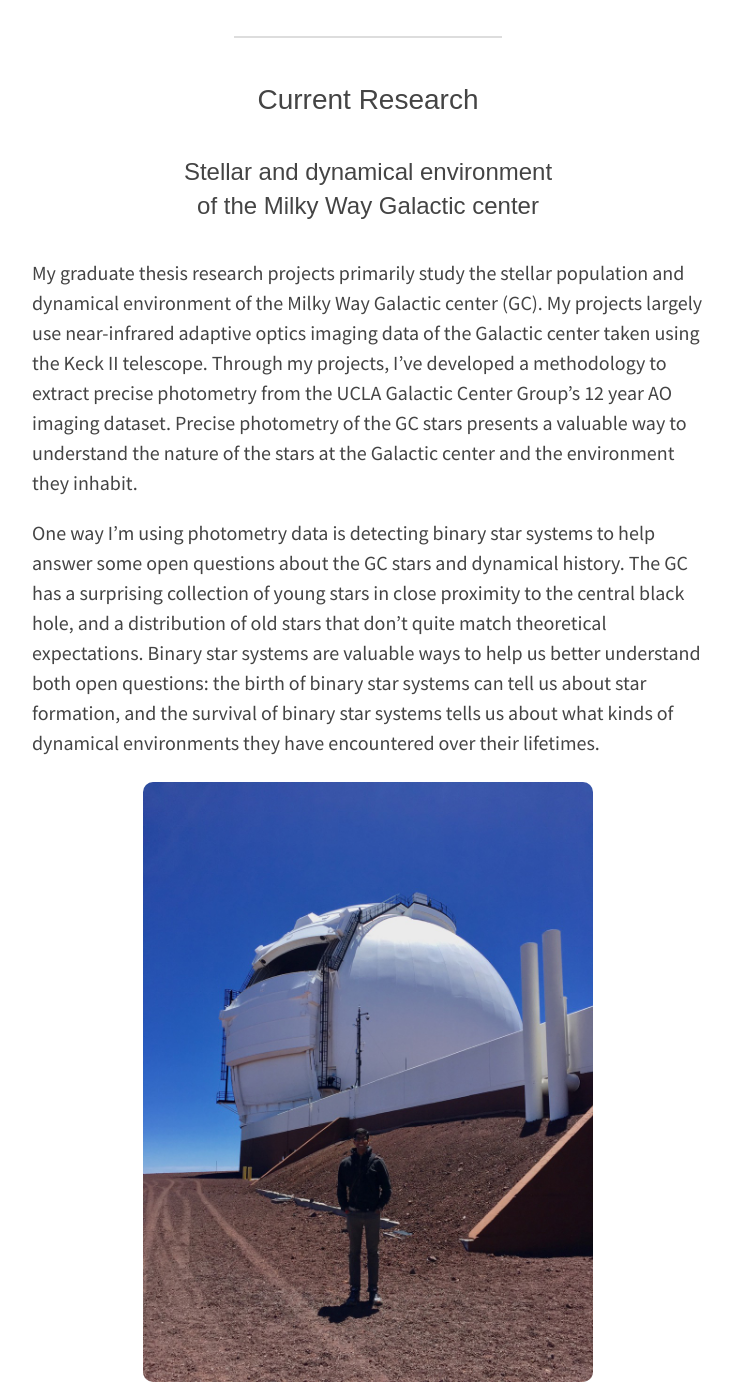
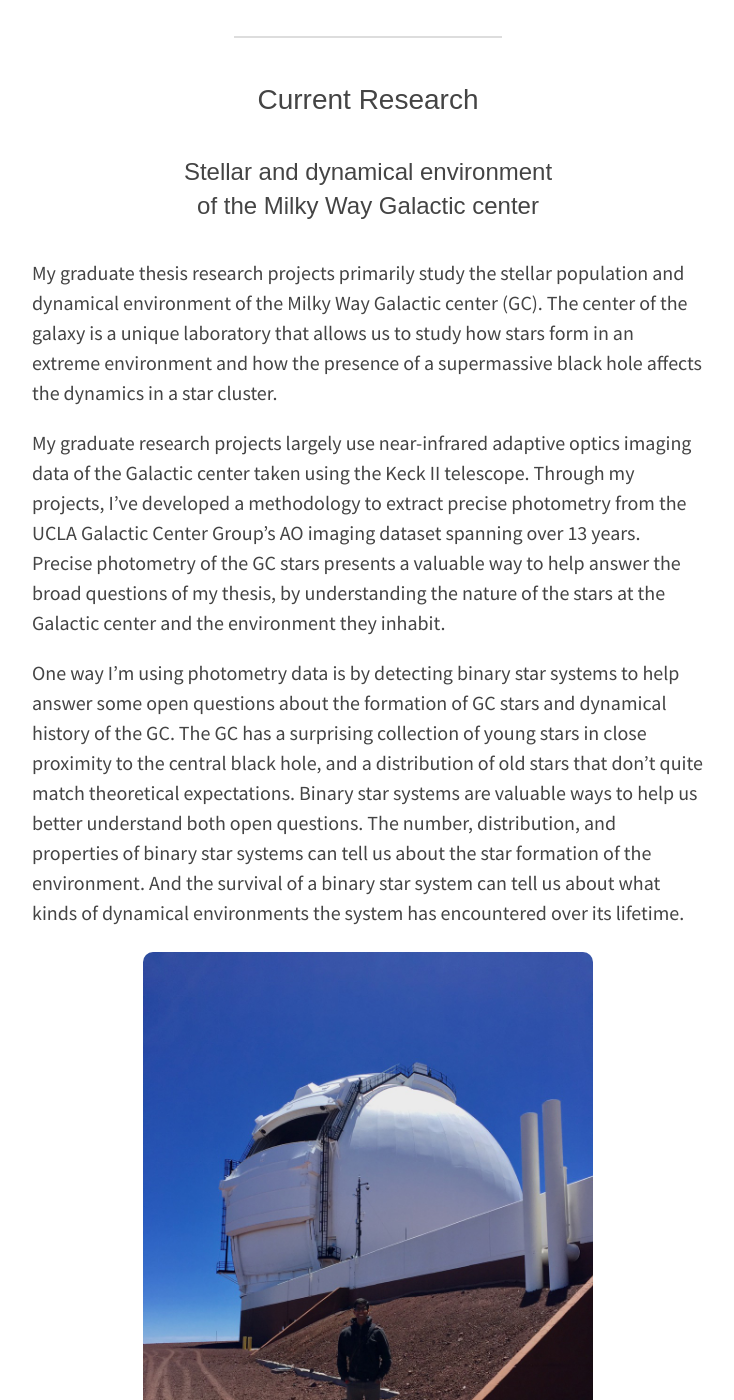
Before and after one commit to abhimat/abhimat.github.io, a Jekyll site: the page built from research/index.md, in a window 1280 px wide and 1400 px high, scrolled down 1418 px. Shown: the whole window, without its empty margins (272-1006 px from the left). Built offline with Jekyll 4.4.1, drawn with Linux system fonts in a browser that asks for light colours; some of the changed text lies outside the part shown.

Commit message:
Updated research page

```diff
--- a/research/index.md
+++ b/research/index.md
@@ -12,8 +12,8 @@ title: Research
 
 
 ### Co-authored
-* Z. Chen, et al. *Consistency of the Infrared Variability of Sgr A\* over 22 years*<br>Journal Link: ApJL, (in press) \| Open Access: [arXiv:1908.08066](https://arxiv.org/abs/1908.08066)
-* T. Do, G. Witzel, **A. K. Gautam**, et al. *Unprecedented variability of Sgr A\* in NIR*<br>Journal Link: ApJL, (in press) \| Open Access: [arXiv:1908.01777](https://arxiv.org/abs/1908.01777)
+* Z. Chen, et al. *Consistency of the Infrared Variability of Sgr A\* over 22 yr*<br>Journal Link: [ApJL, 882:L28, 2019](https://doi.org/10.3847/2041-8213/ab3c68) \| Open Access: [arXiv:1908.08066](https://arxiv.org/abs/1908.08066)
+* T. Do, G. Witzel, **A. K. Gautam**, et al. *Unprecedented Near-infrared Brightness and Variability of Sgr A\**<br>Journal Link: [ApJL, 882:L27, 2019](https://doi.org/10.3847/2041-8213/ab38c3) \| Open Access: [arXiv:1908.01777](https://arxiv.org/abs/1908.01777)
 * T. Do, et al. *Relativistic redshift of the star S0-2 orbiting the Galactic center supermassive black hole*<br>Journal Link: [Science, 16 Aug 2019](https://science.sciencemag.org/cgi/doi/10.1126/science.aav8137) \| Open Access: [arXiv:1907.10731](https://arxiv.org/abs/1907.10731)
 * S. Jia, et al. *The Galactic Center: Improved Relative Astrometry for Velocities, Accelerations, and Orbits near the Supermassive Black Hole*<br>Journal Link: [ApJ, 873:9, 2019](https://doi.org/10.3847/1538-4357/ab01de) \| Open Access: [arXiv:1902.02491](https://arxiv.org/abs/1902.02491)
 * S. Sakai, et al. *The Galactic Center: An Improved Astrometric Reference Frame for Stellar Orbits around the Supermassive Black Hole*<br>Journal Link: [ApJ, 873:65, 2019](https://doi.org/10.3847/1538-4357/ab0361) \| Open Access: [arXiv:1901.08685](https://arxiv.org/abs/1901.08685)
@@ -39,9 +39,11 @@ See also: Github profile
 
 ### Stellar and dynamical environment<br>of the Milky Way Galactic center
 
-My graduate thesis research projects primarily study the stellar population and dynamical environment of the Milky Way Galactic center (GC). My projects largely use near-infrared adaptive optics imaging data of the Galactic center taken using the Keck II telescope. Through my projects, I've developed a methodology to extract precise photometry from the UCLA Galactic Center Group's 12 year AO imaging dataset. Precise photometry of the GC stars presents a valuable way to understand the nature of the stars at the Galactic center and the environment they inhabit.
+My graduate thesis research projects primarily study the stellar population and dynamical environment of the Milky Way Galactic center (GC). The center of the galaxy is a unique laboratory that allows us to study how stars form in an extreme environment and how the presence of a supermassive black hole affects the dynamics in a star cluster.
 
-One way I'm using photometry data is detecting binary star systems to help answer some open questions about the GC stars and dynamical history. The GC has a surprising collection of young stars in close proximity to the central black hole, and a distribution of old stars that don't quite match theoretical expectations. Binary star systems are valuable ways to help us better understand both open questions: the birth of binary star systems can tell us about star formation, and the survival of binary star systems tells us about what kinds of dynamical environments they have encountered over their lifetimes.
+My graduate research projects largely use near-infrared adaptive optics imaging data of the Galactic center taken using the Keck II telescope. Through my projects, I've developed a methodology to extract precise photometry from the UCLA Galactic Center Group's AO imaging dataset spanning over 13 years. Precise photometry of the GC stars presents a valuable way to help answer the broad questions of my thesis, by understanding the nature of the stars at the Galactic center and the environment they inhabit.
+
+One way I'm using photometry data is by detecting binary star systems to help answer some open questions about the formation of GC stars and dynamical history of the GC. The GC has a surprising collection of young stars in close proximity to the central black hole, and a distribution of old stars that don't quite match theoretical expectations. Binary star systems are valuable ways to help us better understand both open questions. The number, distribution, and properties of binary star systems can tell us about the star formation of the environment. And the survival of a binary star system can tell us about what kinds of dynamical environments the system has encountered over its lifetime.
 
 <figure>
 	<img src="./Keck2_Me.jpg" alt="Keck II and me" title="Keck II and me" />
```
